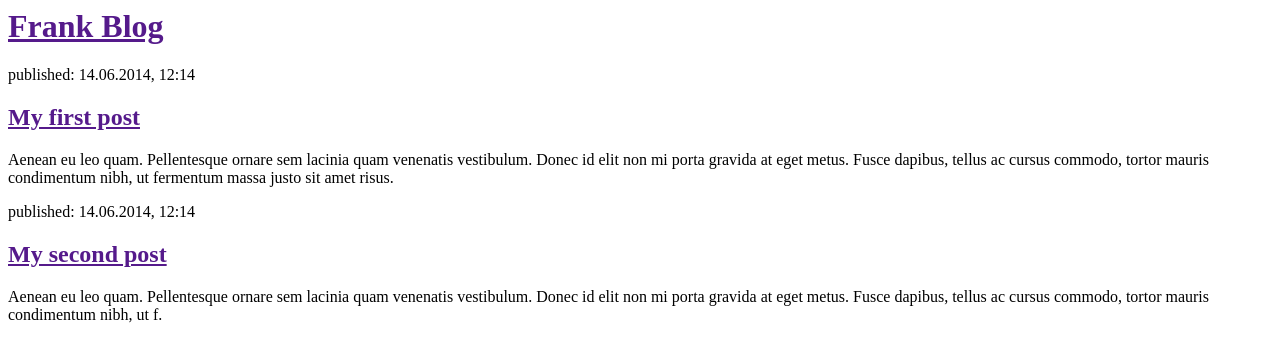
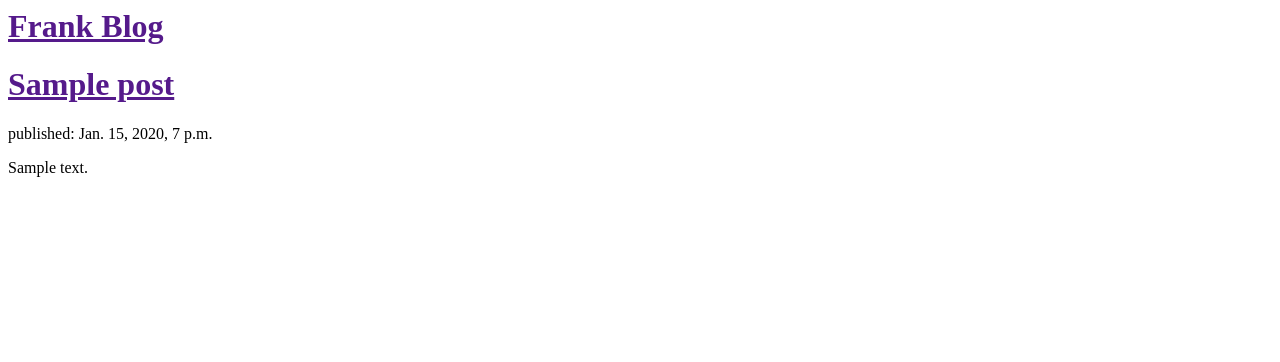
Before and after one commit to geeksgeek/my-first-blog, a Django app: template blog/templates/blog/post_list.html in a window 1280 px wide. Shown: the top 362 px of the page. Run offline with Django 3.2, Linux system fonts and the light colour scheme; the template is opened without the code that fills it: values that come from a table or form of the project are taken from there, others are empty; tables that the repository leaves empty hold one stand-in row (values such as "Sample post").

Commit message:
Modified templates to display posts from database.

```diff
--- a/blog/templates/blog/post_list.html
+++ b/blog/templates/blog/post_list.html
@@ -9,16 +9,12 @@
         <h1><a href="">Frank Blog</a></h1>
     </div>
 
+{% for post in posts %}
     <div>
-        <p>published: 14.06.2014, 12:14</p>
-        <h2><a href="">My first post</a></h2>
-        <p>Aenean eu leo quam. Pellentesque ornare sem lacinia quam venenatis vestibulum. Donec id elit non mi porta gravida at eget metus. Fusce dapibus, tellus ac cursus commodo, tortor mauris condimentum nibh, ut fermentum massa justo sit amet risus.</p>
-    </div>
-
-    <div>
-        <p>published: 14.06.2014, 12:14</p>
-        <h2><a href="">My second post</a></h2>
-        <p>Aenean eu leo quam. Pellentesque ornare sem lacinia quam venenatis vestibulum. Donec id elit non mi porta gravida at eget metus. Fusce dapibus, tellus ac cursus commodo, tortor mauris condimentum nibh, ut f.</p>
-    </div>
+		<h1><a href="">{{ post.title }}</a></h1>
+		<p>published: {{ post.published_date }}</p>
+		<p>{{ post.text|linebreaksbr }}</p>
+   	</div>
+{% endfor %}
 </body>
 </html>
--- a/blog/views.py
+++ b/blog/views.py
@@ -1,6 +1,9 @@
 # views.py
 
 from django.shortcuts import render
+from django.utils import timezone		# timezone.now() 쓰기 위해 timezone module import 필요
+from .models import Post				#
 
 def post_list(request):
-	return render(request, 'blog/post_list.html', {})
+	posts = Post.objects.filter(published_date__lte=timezone.now()).order_by('published_date')
+	return render(request, 'blog/post_list.html', {'posts': posts})
```
